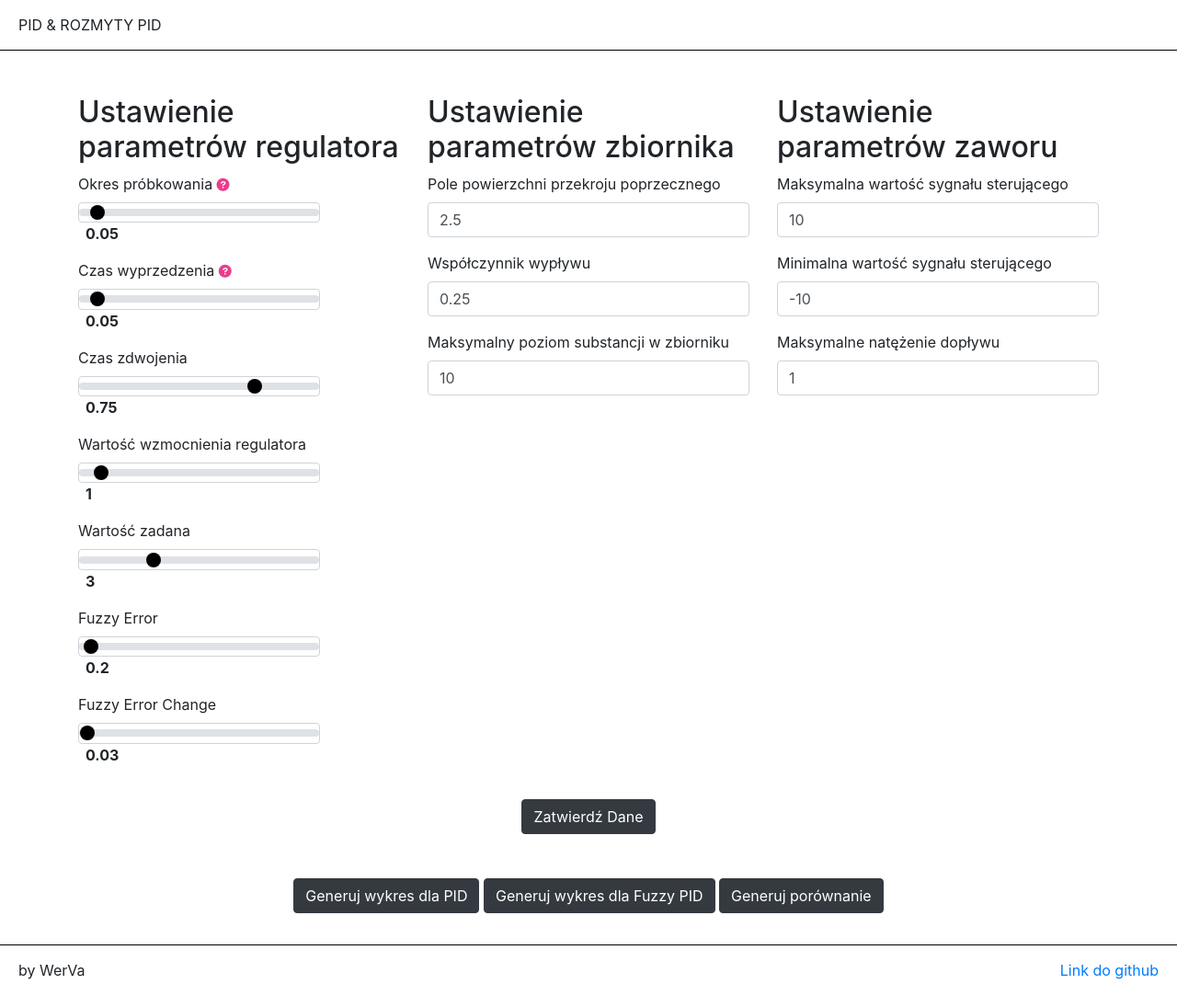
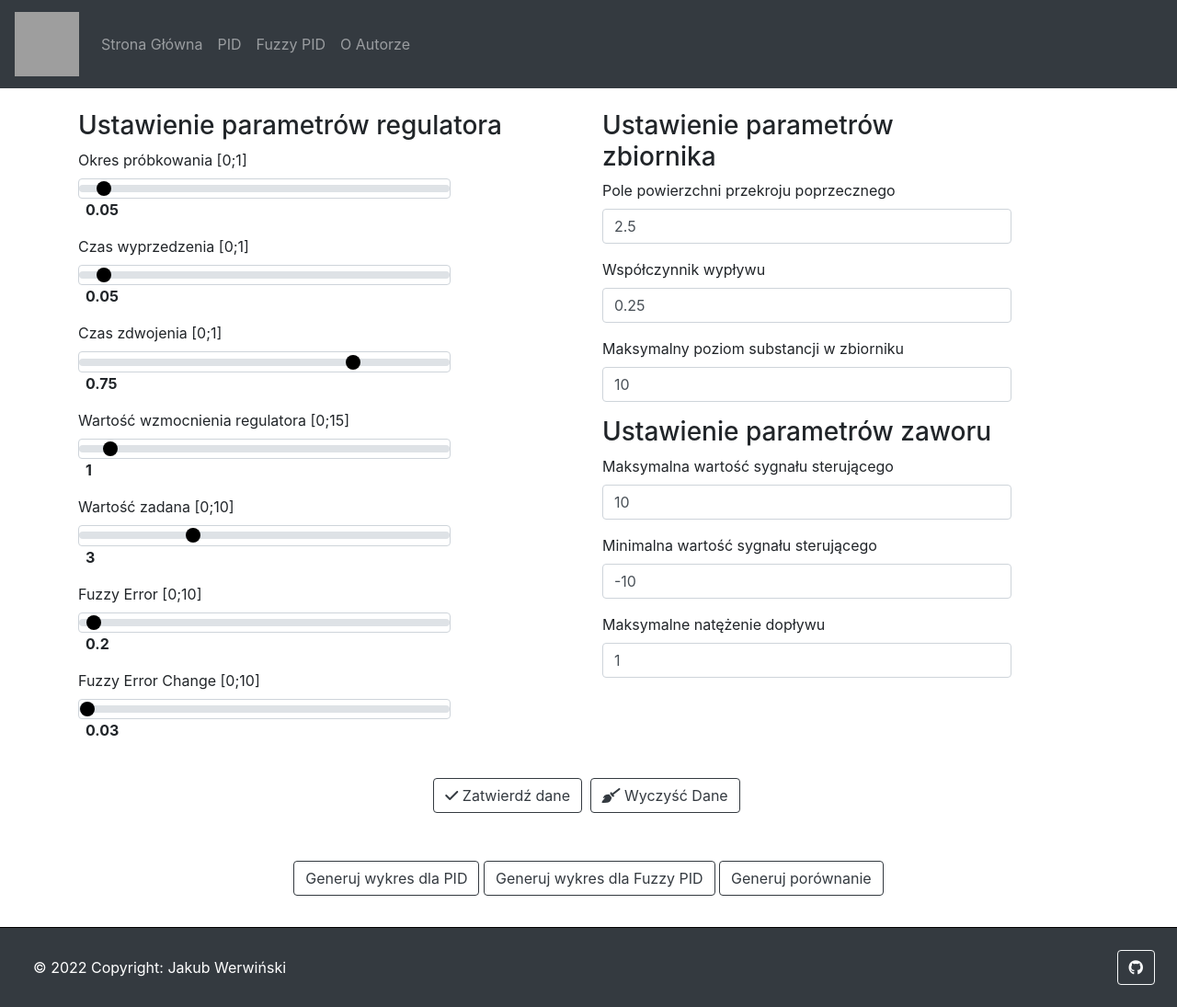
Before and after one commit to WerVa/ISS_PID, a Flask app: page / in a window 1280 px wide. Shown: the whole page at 92% size. Before the commit the page ends 1065 px from the top, so only its background shows below. Run offline with Flask 2, Linux system fonts and the light colour scheme; some libraries are stand-ins or nearby versions; grey boxes are pictures that could not be loaded.

Commit message:
changes_frontpagee

```diff
--- a/app.py
+++ b/app.py
@@ -51,6 +51,18 @@ def GenerateSet():
     UAR.Porownanie(obiekt)
     return "porownanie.png"
 
+@app.route("/AboutMe")
+def GetAboutMe():
+    return render_template('AboutMe.html', title="O Autorze")
+
+@app.route("/AboutPID")
+def GetAboutPID():
+    return render_template('AboutPID.html')
+
+@app.route("/AboutFuzzyPID")
+def GetAboutFuzzyPID():
+    return render_template('AboutFuzzyPID.html')
+
 
 if __name__ == '__main__':
     app.run()
--- a/compute.py
+++ b/compute.py
@@ -48,7 +48,6 @@ class UAR:
             for key, value in data_dict.items():
                 listatoUaR.append(value)
         listatoUaR.remove(listatoUaR[0])
-        listatoUaR.remove(listatoUaR[-1])
         self.pid['sample_time'] = float(listatoUaR[0])
         self.pid['differential_time'] = float(listatoUaR[1]) # niewykorzystywane w fuzzy
         self.pid['integration_time'] = float(listatoUaR[2])  # niewykorzystywane w fuzzy
@@ -220,8 +219,8 @@ class UAR:
 
         for x in range(1, self.N):
             e = self.pid['h_z'][x] - self.valvee['y'][1][x - 1]
+            ke = e * (1 / self.fuzzy_val['k_e'])
             e = e * self.fuzzy_val['k_e']
-            #ke = e * (1 / self.fuzzy_val['k_e'])
             #temp.append(ke)
             if e > 1:
                 e = 1
--- a/data.json
+++ b/data.json
@@ -1 +1 @@
-{"csrf_token": "IjNhOWZkNDMzMWJhMzMxODRmZWEwMTQ2OWNmYjMxNjM5ZTc3MmRiNTki.Ye7-uQ.LqHqk-IFKz9-kChhi_gsSLrKz30", "sample_time": "0.05", "differential_time": "0.05", "integration_time": "0.75", "gain": "1", "h_z": "3", "A": "2.5", "B": "0.25", "h_max": "10", "u_max": "10", "u_min": "-10", "Q_d_max": "1", "submit_all": "Zatwierd\u017a Dane"}
+{"csrf_token": "IjhkMWMxZmRiZTc4MzZmODVkYTgxZDEwY2M4YTAyNmY3NGExZGU3OTEi.Ye9CVw.G2nka7lV-iYacPIIgBdDxH1F31w", "sample_time": "0.05", "differential_time": "0.05", "integration_time": "0.75", "gain": "1", "h_z": "3", "error": "0.2", "errorChange": "0.03", "A": "2.5", "B": "0.25", "h_max": "10", "u_max": "10", "u_min": "-10", "Q_d_max": "1"}
--- /dev/null
+++ b/templates/AboutFuzzyPID.html
@@ -0,0 +1,4 @@
+{% extends "base.html" %}
+{% block section %}
+
+{% endblock %}
--- /dev/null
+++ b/templates/AboutMe.html
@@ -0,0 +1,4 @@
+{% extends "base.html" %}
+{% block section %}
+
+{% endblock %}
--- /dev/null
+++ b/templates/AboutPID.html
@@ -0,0 +1,4 @@
+{% extends "base.html" %}
+{% block section %}
+
+{% endblock %}
--- a/templates/base.html
+++ b/templates/base.html
@@ -11,11 +11,25 @@
 	<script src="/static/animation_js/index.js" type="text/javascript"></script>
 	<link rel="stylesheet" href="/static/prod-assets/style.css">
 	<link rel="stylesheet" href="https://cdnjs.cloudflare.com/ajax/libs/font-awesome/6.0.0-beta3/css/all.min.css"/>
+    <link rel="stylesheet" href="https://stackpath.bootstrapcdn.com/bootstrap/4.3.1/css/bootstrap.min.css">
 </head>
 <body style="margin: 0; padding: 0">
-<header class="header">
-	<span>PID & ROZMYTY PID</span>
-</header>
+ <nav class="navbar navbar-expand-lg navbar-dark bg-dark">
+  <a class="navbar-brand" href="#"><img src="https://dostanesie.pl/api/s3/dstpl-media-files/PP.apng" alt="PP_LOGO" width="70" height="70"></a>
+  <button class="navbar-toggler" type="button" data-toggle="collapse" data-target="#navbarNavAltMarkup" aria-controls="navbarNavAltMarkup" aria-expanded="false" aria-label="Toggle navigation">
+    <span class="navbar-toggler-icon"></span>
+  </button>
+  <div class="collapse navbar-collapse" id="navbarNavAltMarkup">
+    <div class="navbar-nav">
+      <a class="nav-item nav-link" href="{{ url_for('index') }}">Strona Główna <span class="sr-only">(current)</span></a>
+      <a class="nav-item nav-link" href="{{ url_for('GetAboutPID') }}">PID</a>
+      <a class="nav-item nav-link" href="{{ url_for('GetAboutFuzzyPID') }}">Fuzzy PID </a>
+      <a class="nav-item nav-link" href="{{ url_for('GetAboutMe') }}">O Autorze</a>
+    </div>
+  </div>
+</nav>
+
+
 {% block section %}
 {% endblock %}
 {% block footer %}
@@ -35,21 +49,13 @@
 		<span class="lds-roller__text">Trwa generowanie wykresu, proszę czekać</span>
 	</div>
 </div>
-<div class="container my-3">
-	<div class="col-md-12 text-center">
-		<input type="button" id='retrieve' class="btn btn-dark mb-2" name="submit"
-					 value="Generuj wykres dla PID"/>
-		<input type="button" id='fuzzy'
-					 class="btn btn-dark mb-2"
-					 name="submit"
-					 value="Generuj wykres dla Fuzzy PID"/>
-		<input type="button" id='PidAndFuzzy' class="btn btn-dark mb-2" name="submit" value="Generuj porównanie">
+<img src="" id="myimg" class="mx-auto d-block "/>
+<footer class="footer bg-dark text-white">
+    <div class="text-center p-3">
+	<span class="text-center">© 2022 Copyright: Jakub Werwiński </span>
 	</div>
-</div>
-<img src="" id="myimg" class="mx-auto d-block"/>
-<footer class="footer">
-	<span>by WerVa</span>
-	<a href="https://github.com/WerVa/ISS_PID">Link do github</a>
+    <a class="btn btn-outline-light btn-floating m-1" href="https://github.com/WerVa/ISS_PID" role="button"
+        ><i class="fab fa-github"></i></a>
 </footer>
 </body>
 </html>
--- a/templates/view_pid_simulator.html
+++ b/templates/view_pid_simulator.html
@@ -1,59 +1,56 @@
 {% extends "base.html" %}
-{% block link %}
-    <link rel="stylesheet" href="/static/prod-assets/bootstrap.min.css">
-{% endblock %}
 {% block section %}
     <div class="container">
         <form method="POST" action="/">
             {{ form.hidden_tag() }}
             <form>
-                <div class="row mt-5">
-                    <div class="col-4">
-                        <h2>Ustawienie parametrów regulatora</h2>
+                <div class="row mt-4">
+                    <div class="col-6">
+                        <h3>Ustawienie parametrów regulatora</h3>
                         <div class="form-group">
-                            <label for="sample_time_range">Okres próbkowania <abbr class="help" title="Okres próbkowania, obliczny jest ze wzoru 10 000 * wybrana przez użykownika wartość ze slidera"><code><i class="fa fa-question-circle" aria-hidden="true"></i></code></abbr></label>
+                            <label for="sample_time_range">Okres próbkowania [0;1]</label>
                             <div class="w-75">
                                 {{ form.sample_time(type="range", class="custom-range form-control", id="sample_time_range", min="0", max="1", step="0.01") }}
                             </div>
                             <span class="font-weight-bold ml-2 sample_time_value"></span>
                         </div>
                         <div class="form-group">
-                            <label for="differential_time_range">Czas wyprzedzenia <abbr class="help" title="Czas wyprzedzenie działa aktualnie tylko w wykresie dla zwykłego PID"><code><i class="fa fa-question-circle" aria-hidden="true"></i></code></abbr></label>
+                            <label for="differential_time_range">Czas wyprzedzenia [0;1]</label>
                             <div class="w-75">
                                 {{ form.differential_time(type="range", class="custom-range form-control", id="differential_time_range", min="0", max="1", step="0.01") }}
                             </div>
                             <span class="font-weight-bold ml-2 differential_time_value"></span>
                         </div>
                         <div class="form-group">
-                            <label for="integration_time_range">Czas zdwojenia</label>
+                            <label for="integration_time_range">Czas zdwojenia [0;1]</label>
                             <div class="w-75">
                                 {{ form.integration_time(type="range", class="custom-range form-control", id="integration_time_range", min="0", max="1", step="0.01") }}
                             </div>
                             <span class="font-weight-bold ml-2 integration_time_value"></span>
                         </div>
                         <div class="form-group">
-                            <label for="gain_range">Wartość wzmocnienia regulatora</label>
+                            <label for="gain_range">Wartość wzmocnienia regulatora [0;15]</label>
                             <div class="w-75">
                                 {{ form.gain(type="range", class="custom-range form-control", id="gain_range", min="0", max="15", step="0.1") }}
                             </div>
                             <span class="font-weight-bold ml-2 gain_value"></span>
                         </div>
                         <div class="form-group">
-                            <label for="h_z_range">Wartość zadana</label>
+                            <label for="h_z_range">Wartość zadana [0;10]</label>
                             <div class="w-75">
                                 {{ form.h_z(type="range", class="custom-range form-control", id="h_z_range", min="0", max="10", step="0.1") }}
                             </div>
                             <span class="font-weight-bold ml-2 h_z_value"></span>
                         </div>
                             <div class="form-group">
-                            <label for="error_range">Fuzzy Error</label>
+                            <label for="error_range">Fuzzy Error [0;10]</label>
                             <div class="w-75">
                                 {{ form.error(type="range", class="custom-range form-control", id="error_range", min="0", max="10", step="0.01") }}
                             </div>
                             <span class="font-weight-bold ml-2 error_value"></span>
                         </div>
                           <div class="form-group">
-                            <label for="errorChange_range">Fuzzy Error Change</label>
+                            <label for="errorChange_range">Fuzzy Error Change [0;10]</label>
                             <div class="w-75">
                                 {{ form.errorChange(type="range", class="custom-range form-control", id="errorChange_range", min="0", max="10", step="0.01") }}
                             </div>
@@ -61,8 +58,8 @@
                         </div>
 
                     </div>
-                    <div class="col-4">
-                        <h2>Ustawienie parametrów zbiornika</h2>
+                    <div class="col-5">
+                        <h3>Ustawienie parametrów zbiornika</h3>
                         <div class="form-group">
                             <label for="surface_area_range">Pole powierzchni przekroju poprzecznego</label>
                             {{ form.A (type="number", class="form-control", id="surface_area_range", step="0.1" )}}
@@ -75,9 +72,7 @@
                             <label for="h_max_range">Maksymalny poziom substancji w zbiorniku</label>
                             {{ form.h_max (type="number", class="form-control", id="h_max_range")}}
                         </div>
-                    </div>
-                    <div class="col-4">
-                        <h2>Ustawienie parametrów zaworu</h2>
+                                <h3>Ustawienie parametrów zaworu</h3>
                         <div class="form-group">
                             <label for="u_max_range">Maksymalna wartość sygnału sterującego</label>
                             {{ form.u_max (type="number", class="form-control", id="u_max_range")}}
@@ -91,13 +86,29 @@
                             {{ form.Q_d_max (type="number", class="form-control", id="Q_d_max_range")}}
                         </div>
                     </div>
-                </div>
+                    </div>
                 <div class="row mt-1">
-                    <div class="form-group p-3 mx-auto">
-                        {{ form.submit_all (class="btn btn-dark") }}
+                    <div class="form-group p-3 mx-auto ">
+                        <button type="submit" class="btn btn-outline-dark btn-floating">
+                            <i class="fas fa-check"></i> Zatwierdź dane</a>
+                        </button>
+                        <a class="btn btn-outline-dark btn-floating m-1" href="{{ url_for('index') }}" role="button">
+                            <i class="fas fa-broom"></i> Wyczyść Dane</a>
                     </div>
                 </div>
             </form>
         </form>
     </div>
+{#PRZYCISKI DOLNE#}
+    <div class="container my-3">
+	<div class="col-md-12 text-center">
+		<input type="button" id='retrieve' class="btn btn-outline-dark btn-floating mb-2" name="submit"
+					 value="Generuj wykres dla PID"/>
+		<input type="button" id='fuzzy'
+					 class="btn btn-outline-dark mb-2"
+					 name="submit"
+					 value="Generuj wykres dla Fuzzy PID"/>
+		<input type="button" id='PidAndFuzzy' class="btn btn-outline-dark mb-2" name="submit" value="Generuj porównanie">
+	</div>
+</div>
 {% endblock %}
```
Also changed, not shown: static/Fuzze.png, static/animation_js/index.js (line endings or trailing spaces).
